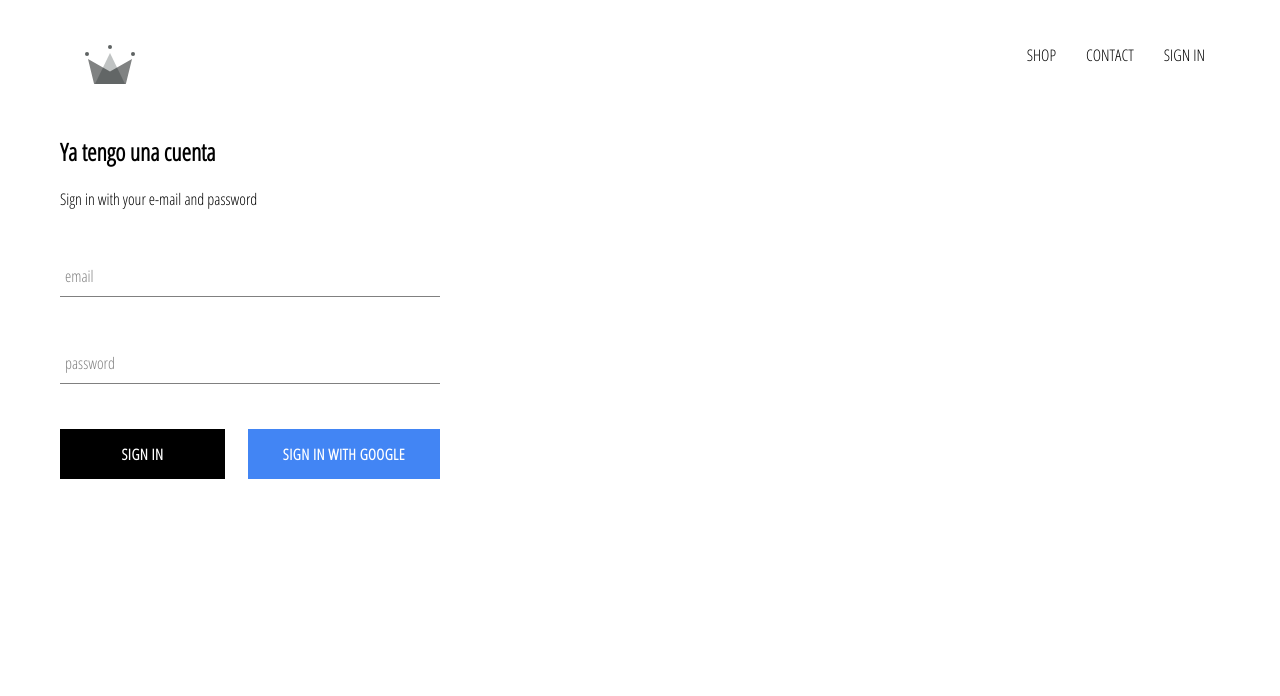
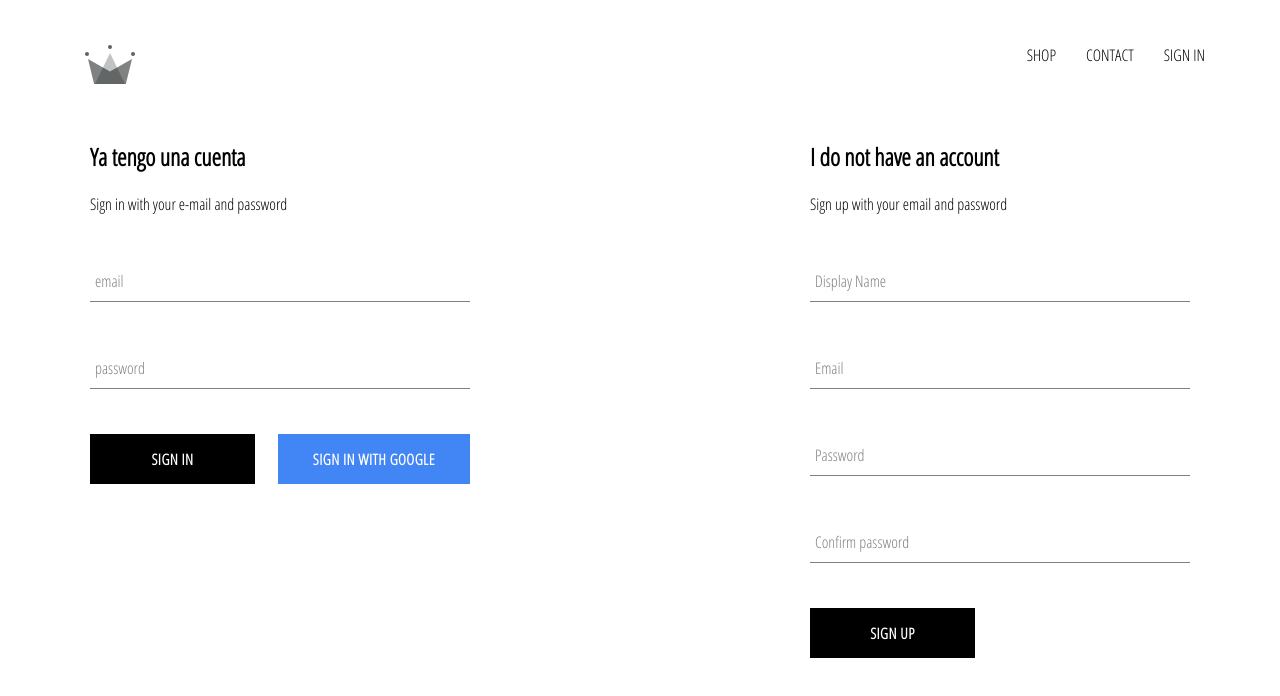
Before and after one commit to nachofelpete/ropa-ecommerce, a React (Create React App) app: page /register in a window 1280 px wide. Shown: the top 696 px of the page. Built offline with nearby package versions, Linux system fonts and the light colour scheme; no server answers.

Commit message:
implentado el sign-up

```diff
--- a/src/App.js
+++ b/src/App.js
@@ -35,9 +35,8 @@ class App extends React.Component {
                 id: snapShot.id,
                 ...snapShot.data()
               }
-            }, () => {
-              console.log(this.state);
             });
+            console.log(this.state);
           });
         } else
         //createUserProfileDocument(userAuth);
--- a/src/components/header/header.component.jsx
+++ b/src/components/header/header.component.jsx
@@ -19,10 +19,18 @@ const Header = ({currentUser}) => (
             </Link>
             {
                 currentUser ?
-                <div className='option' onClick={()=>auth.signOut()}>SIGN OUT</div>
+                <div className='option' onClick={()=>auth.signOut()}>SIGN OUT
+                </div>
                 :
                 <Link className='option' to="/register">SIGN IN</Link>
             }
+            {
+                currentUser?
+                <Link className='option user' to="/userProfile">{currentUser.displayName}</Link>
+                :
+                ""
+            }
+
         </div>
     </div>
 )
--- a/src/components/header/header.styles.scss
+++ b/src/components/header/header.styles.scss
@@ -21,6 +21,12 @@
       .option {
         padding: 10px 15px;
         cursor: pointer;
+
+
+        &.user {
+          color: #d83b1c;
+        }
       }
+
     }
   }
--- /dev/null
+++ b/src/components/sign-up/sign-up.component.jsx
@@ -0,0 +1,96 @@
+import React from 'react';
+import FormInput from '../form-input/form-input.component';
+import CustomButton from '../custom-button/custom-button.component';
+import {auth, createUserProfileDocument} from '../../firebase/firebase.utils';
+
+import './sign-up.styles.scss';
+
+class SignUp extends React.Component {
+     constructor(){
+         super();
+
+         this.state = {
+             displayName: '',
+             email: '',
+             password: '',
+             confirmPassword: ''
+         }
+     }
+
+     handleSubmit = async event => {
+         event.preventDefault();
+
+         const {displayName, email, password, confirmPassword} = this.state;
+
+         if(password !== confirmPassword) {
+             alert("passwords don't match");
+             return;
+         }
+
+         try {
+            const {user} = await auth.createUserWithEmailAndPassword(email, password);
+            await createUserProfileDocument(user, {displayName});
+            //si todo va bien, devolvemos estado, y el formulario, ya que los values vienen del state, a nulo
+            this.setState({
+            displayName: '',
+             email: '',
+             password: '',
+             confirmPassword: ''
+            });
+         } catch (error) {
+             console.error(error);
+         }
+     }
+
+     handleChange = event => {
+         const {name, value } = event.target;
+
+         this.setState({[name]: value});
+     }
+
+     render() {
+         const {displayName, email, password, confirmPassword} = this.state;
+         return(
+             <div className='sign-up'>
+                 <h2 className='title'>I do not have an account</h2>
+                 <span>Sign up with your email and password</span>
+                 <form className='sign-up-form' onSubmit={this.handleSubmit}>
+
+                     <FormInput
+                     type='text'
+                     name='displayName'
+                     value={displayName}
+                     onChange={this.handleChange}
+                     label='Display Name'/>
+
+                    <FormInput
+                     type='email'
+                     name='email'
+                     value={email}
+                     onChange={this.handleChange}
+                     label='Email'/>
+
+                    <FormInput
+                     type='password'
+                     name='password'
+                     value={password}
+                     onChange={this.handleChange}
+                     label='Password'/>
+
+                    <FormInput
+                     type='password'
+                     name='confirmPassword'
+                     value={confirmPassword}
+                     onChange={this.handleChange}
+                     label='Confirm password'/>
+
+                     <CustomButton type='submit'>Sign up</CustomButton>
+
+                 </form>
+
+             </div>
+         )
+     }
+}
+
+export default SignUp;
--- /dev/null
+++ b/src/components/sign-up/sign-up.styles.scss
@@ -0,0 +1,11 @@
+.sign-up{
+    display: flex;
+    flex-direction: column;
+    width: 380px;
+
+    .title{
+        margin: 10x 0;
+    }
+
+
+}
--- a/src/pages/sign-in-and-sing-up/sign-in-and-sign-up.component.jsx
+++ b/src/pages/sign-in-and-sing-up/sign-in-and-sign-up.component.jsx
@@ -1,5 +1,6 @@
 import React from 'react';
 import SignIn from '../../components/sign-in/sign-in.component';
+import SignUp from '../../components/sign-up/sign-up.component';
 import './sign-in-and-sign-up.styles.scss';
 
 //creamos un componente funcional porque las clases las pondremos respectivamente
@@ -7,6 +8,7 @@ import './sign-in-and-sign-up.styles.scss';
 const SignInAndSignUpPage = () => (
     <div className='sign-in-and-sign-up'>
         <SignIn />
+        <SignUp />
     </div>
 )
 
--- a/src/pages/sign-in-and-sing-up/sign-in-and-sign-up.styles.scss
+++ b/src/pages/sign-in-and-sing-up/sign-in-and-sign-up.styles.scss
@@ -0,0 +1,6 @@
+.sign-in-and-sign-up {
+width: 850 px;
+display: flex;
+justify-content: space-between;
+margin: 30px;
+}
```
